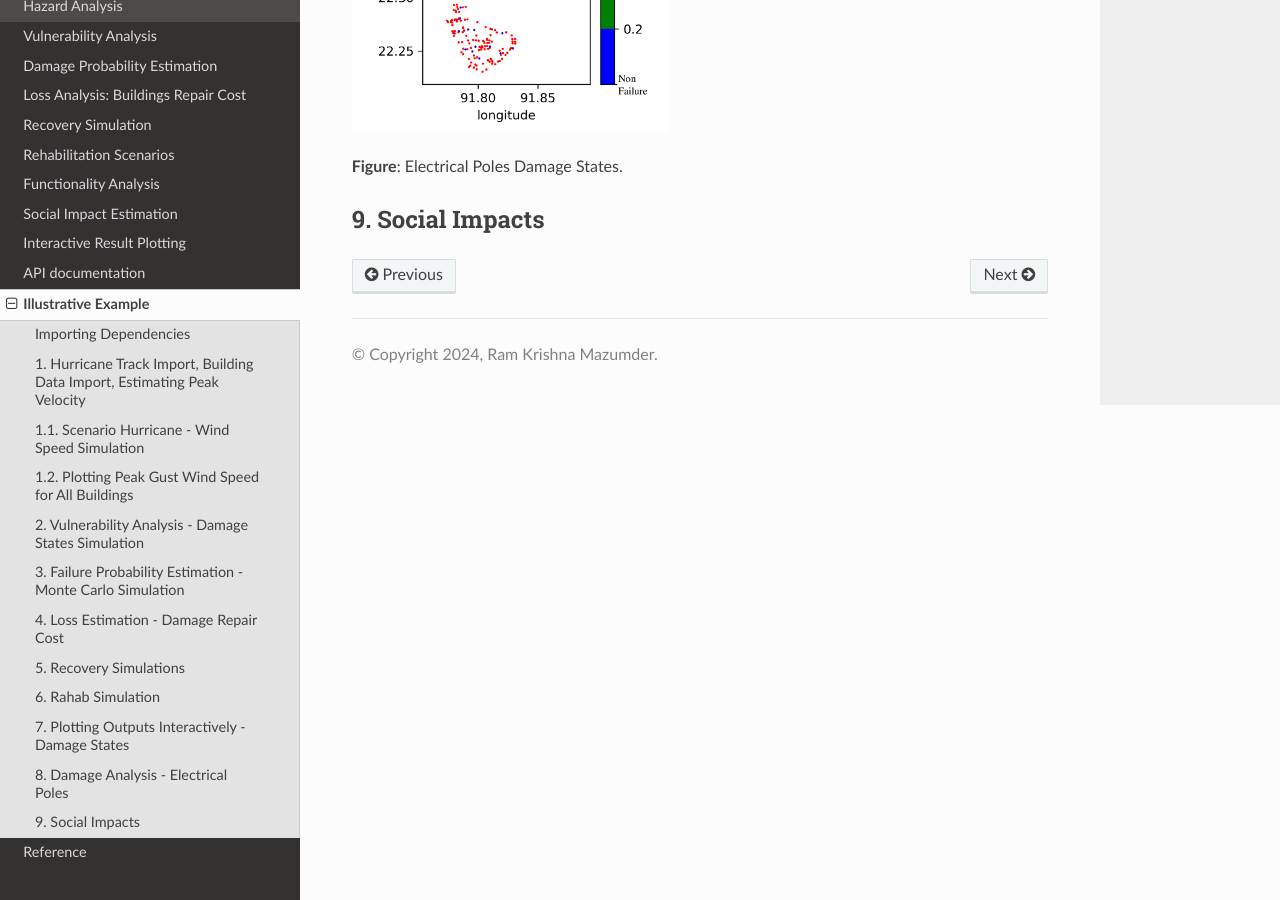
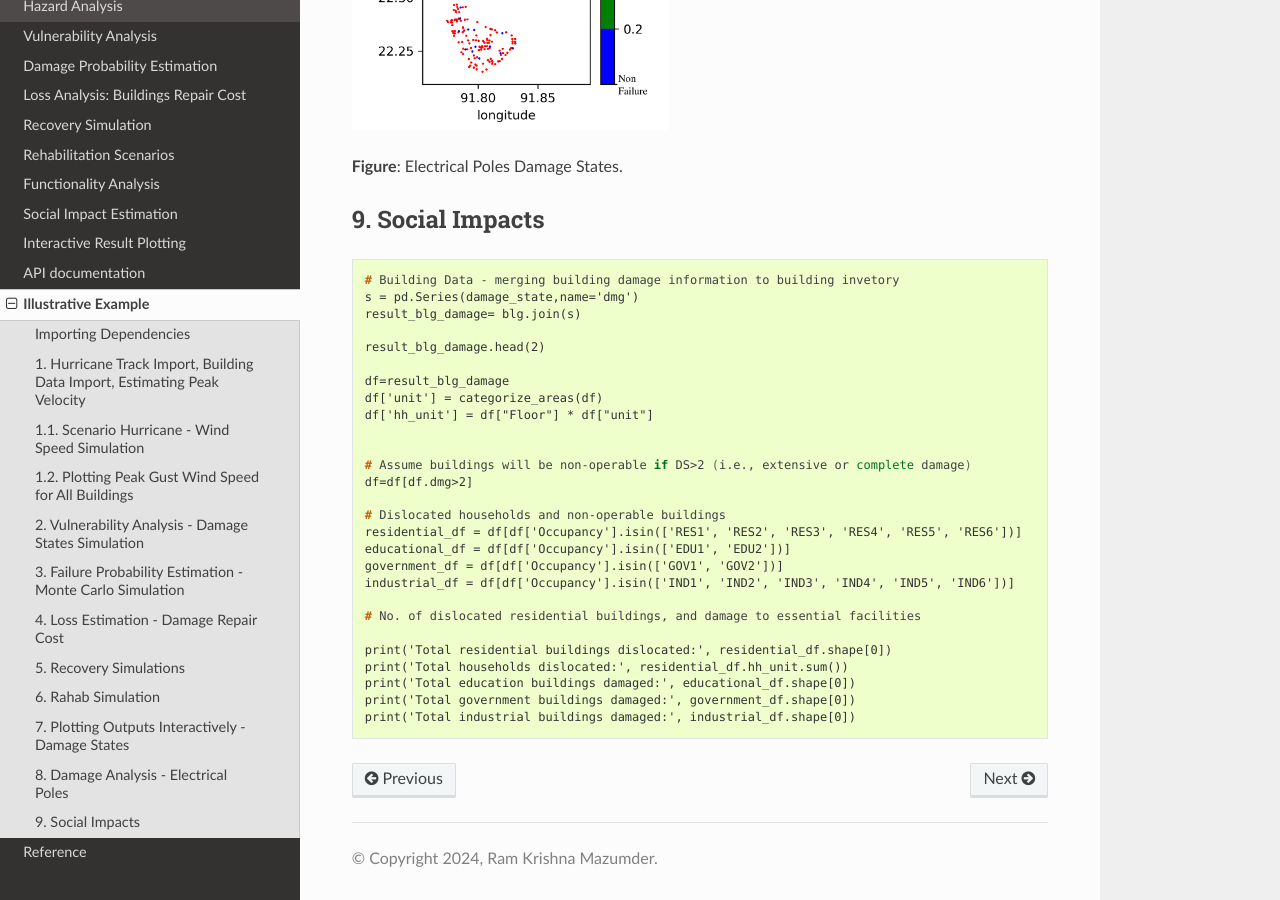
Before and after one commit to rxm562/TCRA, a Sphinx documentation site: the page built from docs/source/example.rst, in a window 1280 px wide and 900 px high, scrolled down 12086 px. Built offline with Sphinx 7.4.7 and the Read the Docs theme 2.0.0, drawn with Linux system fonts in a browser that asks for light colours.

Commit message:
Update example.rst

```diff
--- a/docs/source/example.rst
+++ b/docs/source/example.rst
@@ -516,3 +516,34 @@ Importing Dependencies
 
 9. Social Impacts
 ---------------------
+
+.. code-block:: console
+
+
+  # Building Data - merging building damage information to building invetory
+  s = pd.Series(damage_state,name='dmg')
+  result_blg_damage= blg.join(s)
+
+  result_blg_damage.head(2)
+
+  df=result_blg_damage
+  df['unit'] = categorize_areas(df)
+  df['hh_unit'] = df["Floor"] * df["unit"]
+
+
+  # Assume buildings will be non-operable if DS>2 (i.e., extensive or complete damage)
+  df=df[df.dmg>2]
+
+  # Dislocated households and non-operable buildings
+  residential_df = df[df['Occupancy'].isin(['RES1', 'RES2', 'RES3', 'RES4', 'RES5', 'RES6'])]
+  educational_df = df[df['Occupancy'].isin(['EDU1', 'EDU2'])]
+  government_df = df[df['Occupancy'].isin(['GOV1', 'GOV2'])]
+  industrial_df = df[df['Occupancy'].isin(['IND1', 'IND2', 'IND3', 'IND4', 'IND5', 'IND6'])]
+
+  # No. of dislocated residential buildings, and damage to essential facilities
+
+  print('Total residential buildings dislocated:', residential_df.shape[0])
+  print('Total households dislocated:', residential_df.hh_unit.sum())
+  print('Total education buildings damaged:', educational_df.shape[0])
+  print('Total government buildings damaged:', government_df.shape[0])
+  print('Total industrial buildings damaged:', industrial_df.shape[0])
```
